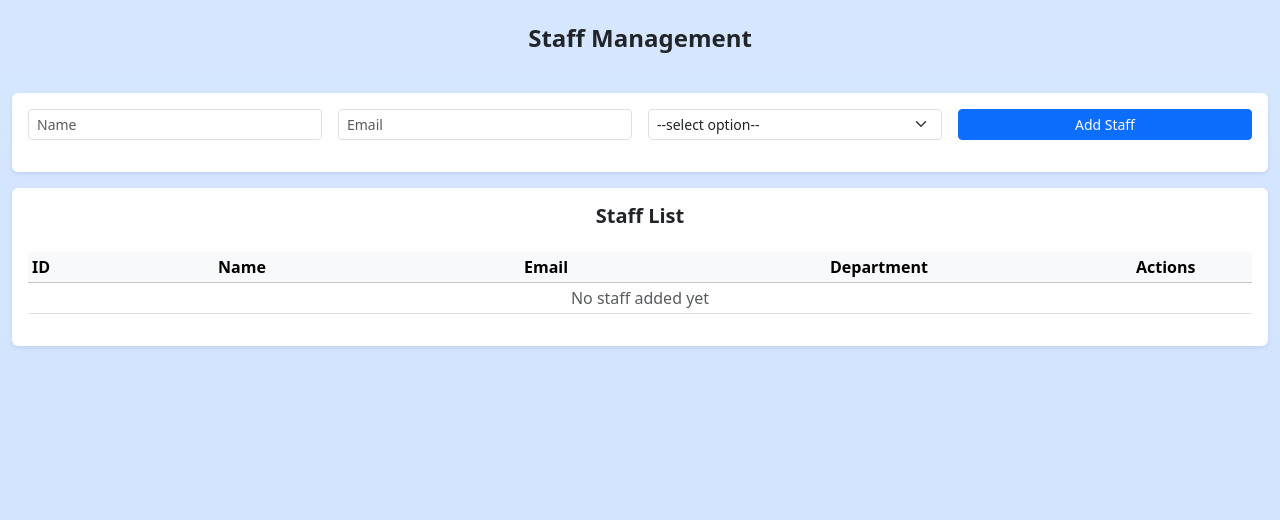
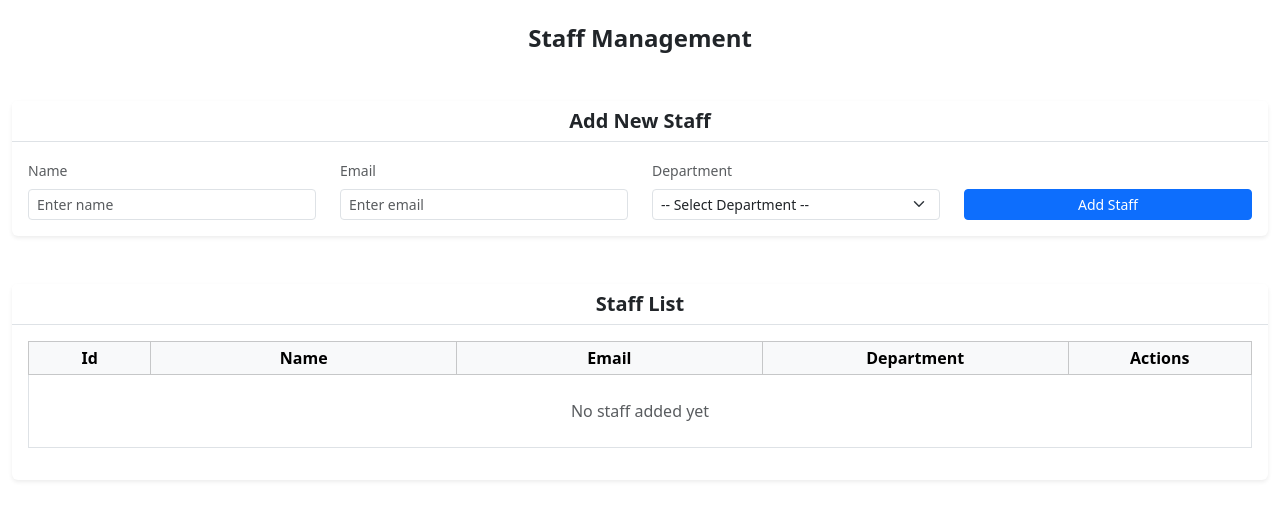
Before and after one commit to mahithram-code/shiftsyncmanagement, an Angular app: page /admin/staff-management in a window 1280 px wide. Shown: the top 520 px of the page. Built offline with nearby package versions, Linux system fonts and the light colour scheme.

Commit message:
initial commit

```diff
--- a/angular.json
+++ b/angular.json
@@ -26,7 +26,8 @@
             ],
             "styles": [
   "node_modules/bootstrap/dist/css/bootstrap.min.css",
-  "node_modules/bootstrap-icons/font/bootstrap-icons.css"
+  "node_modules/bootstrap-icons/font/bootstrap-icons.css",
+  "src/styles.css"
 ],
 "scripts": [
   "node_modules/bootstrap/dist/js/bootstrap.bundle.min.js"
--- a/src/app/Admin/staff-management/staff-management.html
+++ b/src/app/Admin/staff-management/staff-management.html
@@ -1,66 +1,114 @@
-<div id="staff-management-page" class="container-fluid min-vh-100 d-flex flex-column py-4 bg-gradient bg-primary-subtle">
+<div id="staff-management-page" class="container-fluid min-vh-100 d-flex flex-column py-4">
   <h4 id="page-title" class="text-dark fw-bold mb-4 text-center">Staff Management</h4>
 
   <!-- Staff Form Card -->
-  <div id="staff-form-card" class="card my-3 shadow-sm border-0">
+  <div id="staff-form-card" class="card my-4 shadow-sm border-0">
+  <div class="card-header bg-white border-bottom">
+    <h5 class="mb-0 text-dark fw-semibold text-center">Add New Staff</h5>
+  </div>
   <div class="card-body">
     <form id="staff-form" [formGroup]="staffForm" (ngSubmit)="addStaff()">
-        <div class="row g-3">
-          <div class="col-md-3">
-            <input id="staff-name" class="form-control form-control-sm" placeholder="Name" formControlName="name" />
+      <div class="row g-4">
+        <!-- Name -->
+        <div class="col-md-6 col-lg-3">
+          <label for="staff-name" class="form-label small text-muted">Name</label>
+          <input
+            id="staff-name"
+            class="form-control form-control-sm"
+            placeholder="Enter name"
+            formControlName="name"
+          />
         </div>
-          <div class="col-md-3">
-            <input id="staff-email" class="form-control form-control-sm" placeholder="Email" formControlName="email" />
+
+        <!-- Email -->
+        <div class="col-md-6 col-lg-3">
+          <label for="staff-email" class="form-label small text-muted">Email</label>
+          <input
+            id="staff-email"
+            class="form-control form-control-sm"
+            placeholder="Enter email"
+            formControlName="email"
+          />
         </div>
-          <div class="col-md-3">
-            <select id="staff-department" class="form-select form-select-sm" formControlName="department">
-              <option value="">--select option--</option>
+
+        <!-- Department -->
+        <div class="col-md-6 col-lg-3">
+          <label for="staff-department" class="form-label small text-muted">Department</label>
+          <select
+            id="staff-department"
+            class="form-select form-select-sm"
+            formControlName="department"
+          >
+            <option value="">-- Select Department --</option>
             <option value="Emergency">Emergency</option>
             <option value="ICU">ICU</option>
             <option value="General">General</option>
             <option value="OPD">OPD</option>
           </select>
         </div>
-          <div class="col-md-3">
-            <button id="add-staff-button" class="btn btn-primary btn-sm w-100" type="submit">Add Staff</button>
+
+        <!-- Submit Button -->
+        <div class="col-md-6 col-lg-3 d-flex align-items-end">
+          <button
+            id="add-staff-button"
+            class="btn btn-primary btn-sm w-100"
+            type="submit"
+          >
+            Add Staff
+          </button>
         </div>
       </div>
     </form>
   </div>
 </div>
 
+
   <!-- Staff List Card -->
-  <div id="staff-list-card" class="card shadow-sm border-0">
+<div id="staff-list-card" class="card border-0 shadow-sm my-4">
+  <div class="card-header bg-white border-bottom">
+    <h5 id="staff-list-title" class="mb-0 text-dark fw-semibold text-center">Staff List</h5>
+  </div>
   <div class="card-body">
-      <h5 id="staff-list-title" class="mb-4 text-dark fw-semibold text-center">Staff List</h5>
-      <div class="table-responsive fs-6">
-        <table id="staff-table" class="table table-hover table-sm align-middle">
+    <div class="table-responsive">
+      <table id="staff-table" class="table table-hover table-bordered table-sm align-middle text-center">
         <thead class="table-light">
-            <tr>
-              <th class="w-10">ID</th>
-              <th class="w-25">Name</th>
-              <th class="w-25">Email</th>
-              <th class="w-25">Department</th>
-              <th class="w-15" style="width: 120px">Actions</th>
+          <tr class="align-middle">
+            <th style="width: 10%">Id</th>
+            <th style="width: 25%">Name</th>
+            <th style="width: 25%">Email</th>
+            <th style="width: 25%">Department</th>
+            <th style="width: 15%">Actions</th>
           </tr>
         </thead>
         <tbody>
-            <tr *ngFor="let s of staffs">
-              <td>{{ s.id }}</td>
-              <td class="fw-semibold">{{ s.name }}</td>
-              <td>{{ s.email }}</td>
-              <td>{{ s.department }}</td>
+          @if (staffs.length > 0) {
+            @for (s of staffs; track s.id) {
+              <tr>
+                <td class="fw-bold text-muted">{{ s.id }}</td>
+                <td class="fw-semibold text-dark">{{ s.name }}</td>
+                <td class="text-muted">{{ s.email }}</td>
                 <td>
-                <button class="btn btn-sm btn-outline-secondary me-1" (click)="edit(s)">Edit</button>
-                <button class="btn btn-sm btn-outline-danger" (click)="delete(s.id)">Delete</button>
+                  <span class="badge bg-secondary-subtle text-dark px-2 py-1">{{ s.department }}</span>
+                </td>
+                <td>
+                  <div class="d-flex justify-content-center gap-2">
+                    <button class="btn btn-sm btn-outline-primary" (click)="edit(s)">
+                      <i class="bi bi-pencil"></i> Edit
+                    </button>
+                    <button class="btn btn-sm btn-outline-danger" (click)="delete(s.id)">
+                      <i class="bi bi-trash"></i> Delete
+                    </button>
+                  </div>
                 </td>
               </tr>
-            <tr *ngIf="staffs.length === 0">
-              <td colspan="5" class="text-center text-muted">No staff added yet</td>
+            }
+          } @else {
+            <tr>
+              <td colspan="5" class="text-center text-muted py-4">No staff added yet</td>
             </tr>
+          }
         </tbody>
       </table>
     </div>
   </div>
 </div>
-</div>
--- a/src/app/Admin/time-table/time-table.html
+++ b/src/app/Admin/time-table/time-table.html
@@ -1,8 +1,13 @@
-<div class="container-fluid min-vh-100 d-flex flex-column py-4 bg-gradient bg-primary-subtle">
+<div id="timetable-page" class="container-fluid min-vh-100 d-flex flex-column py-4">
   <h4 class="text-dark fw-bold mb-4 text-center">Timetable</h4>
 
   <!-- Shift Assignment Form -->
-  <div class="card my-3 shadow-sm border-0">
+   <div id="staff-form-card" class="card my-4 shadow-sm border-0">
+  <div class="card-header bg-white border-bottom">
+    <h5 class="mb-0 text-dark fw-semibold text-center">Add Shift</h5>
+  </div>
+
+  <!-- <div class="card my-3 shadow-sm border-0"> -->
     <div class="card-body">
       <form [formGroup]="shiftForm" (ngSubmit)="assignShift()">
         <div class="row g-3 align-items-end">
@@ -32,6 +37,8 @@
   </div>
 
   <!-- Filter Dropdown -->
+
+
   <div class="mb-3">
     <label class="form-label small text-dark">Filter by Department</label>
     <select class="form-select form-select-sm w-25" [(ngModel)]="filterDepartment" (change)="applyFilter()">
--- a/src/app/Heropage/homepage/homepage.html
+++ b/src/app/Heropage/homepage/homepage.html
@@ -4,7 +4,7 @@
     <nav class="nav">
       <a routerLink="/" class="nav-link text-dark">Home</a>
       <a href="#about" class="nav-link text-dark">About</a>
-      <!-- <a href="#services" class="nav-link text-dark">Features</a> -->
+      <a href="#services" class="nav-link text-dark">Features</a>
       <a href="#departments" class="nav-link text-dark">Departments</a>
       <a href="#contact" class="nav-link text-dark">Contact</a>
     </nav>
@@ -12,12 +12,11 @@
   </div>
 </header>
 
-<section class="d-flex align-items-center bg-primary-subtle text-center" style="height:80vh;">
-  <div class="container">
-    <h1 class="fw-bold text-dark">Welcome to ShiftSync</h1>
-    <p class="text-secondary lead mb-4">Smart scheduling and seamless shift management for your healthcare team.</p>
-    <a routerLink="/login" class="btn btn-outline-dark px-4 py-2">Get Started</a>
-  </div>
+<section class="d-flex align-items-center bg-primary-subtle text-center flex-column justify-content-center" style="height:80vh;">
+  <img src= "https://img.pikbest.com/png-images/20241122/hospital-logo-design-with-shield-icon_11120008.png!sw800" alt="ShiftSync Logo" class="img-fluid mb-4" style="max-height: 200px;" />
+  <h1 class="fw-bold text-dark">Welcome to ShiftSync</h1>
+  <p class="text-secondary lead mb-4">Smart scheduling and seamless shift management for your healthcare team.</p>
+  <a routerLink="/login" class="btn btn-outline-dark px-4 py-2">Get Started</a>
 </section>
 
 <section id="about" class="py-5 bg-white">
@@ -34,7 +33,7 @@
     <h3 class="text-dark fw-bold mb-4">Departments We Support</h3>
     <div class="row g-4">
       <div class="col-md-3">
-        <div class="bg-image hover-zoom">
+        <div class="p-3 border rounded bg-white h-100 hover-zoom">
           <div class="p-3 border rounded bg-white h-100">
             <i class="bi bi-hospital display-6 text-dark"></i>
             <h6 class="mt-2">Emergency</h6>
@@ -43,7 +42,7 @@
         </div>
       </div>
       <div class="col-md-3">
-        <div class="bg-image hover-zoom">
+        <div class="p-3 border rounded bg-white h-100 hover-zoom">
           <div class="p-3 border rounded bg-white h-100">
             <i class="bi bi-heart-pulse display-6 text-dark"></i>
             <h6 class="mt-2">ICU</h6>
@@ -52,7 +51,7 @@
         </div>
       </div>
       <div class="col-md-3">
-        <div class="bg-image hover-zoom">
+        <div class="p-3 border rounded bg-white h-100 hover-zoom">
           <div class="p-3 border rounded bg-white h-100">
             <i class="bi bi-person-lines-fill display-6 text-dark"></i>
             <h6 class="mt-2">General Ward</h6>
@@ -61,7 +60,7 @@
         </div>
       </div>
       <div class="col-md-3">
-        <div class="bg-image hover-zoom">
+        <div class="p-3 border rounded bg-white h-100 hover-zoom">
           <div class="p-3 border rounded bg-white h-100">
             <i class="bi bi-clipboard2-pulse display-6 text-dark"></i>
             <h6 class="mt-2">OPD</h6>
@@ -73,7 +72,7 @@
   </div>
 </section>
 
-<section id="why-us" class="py-5 bg-white">
+<section id="services" class="py-5 bg-white">
   <div class="container text-center">
     <h3 class="text-dark fw-bold mb-4">Why Choose ShiftSync?</h3>
     <div class="row g-4">
--- a/src/app/login/login.html
+++ b/src/app/login/login.html
@@ -44,13 +44,6 @@
         </div>
       </form>
 
-      <div class="mt-5 text-center">
-        <div class="d-flex justify-content-center gap-3 mt-3">
-          <a href="https://instagram.com/isikabatay06" class="text-dark fs-4"><i class="fab fa-instagram"></i></a>
-          <a href="#" class="text-dark fs-4"><i class="fab fa-facebook"></i></a>
-          <a href="https://twitter.com/isikabatay06" class="text-dark fs-4"><i class="fab fa-twitter"></i></a>
-        </div>
-      </div>
     </div>
   </div>
 </div>
--- a/src/index.html
+++ b/src/index.html
@@ -1,4 +1,12 @@
-
+<!DOCTYPE html>
+<html lang="en">
+<head>
+  <meta charset="utf-8" />
+  <title>Angular App</title>
+  <base href="/" />
+  <meta name="viewport" content="width=device-width, initial-scale=1" />
+</head>
 <body>
   <app-root></app-root>
 </body>
+</html>
```
Also changed, not shown: src/app/Heropage/homepage/homepage.css (added, +8 -0 lines). Lines whose indentation alone changed are shown as unchanged.
